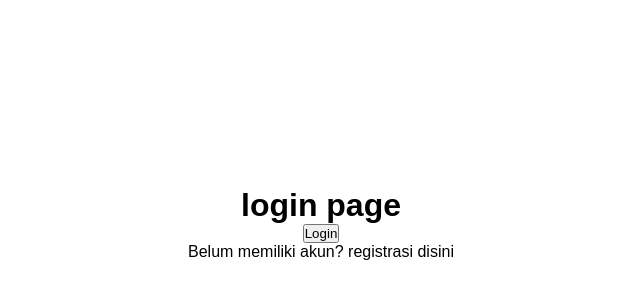
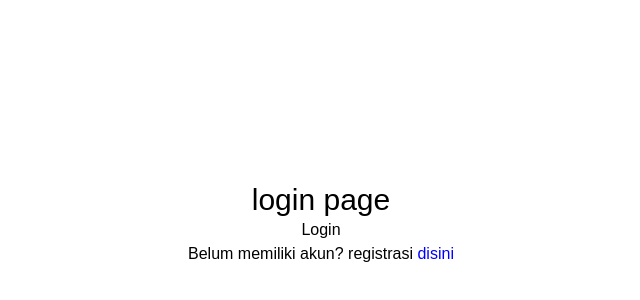
Before and after one commit to ramarfx/belajar-nextjs, a Next.js app: page /auth/login in a window 1280 px wide. Shown: the part 176-476 px from the top of the page, without its empty margins (319-959 px from the left). Built offline with nearby package versions, Linux system fonts and the light colour scheme.

Commit message:
tailwindcss

```diff
--- a/package.json
+++ b/package.json
@@ -18,5 +18,10 @@
     "react": "18.2.0",
     "react-dom": "18.2.0",
     "typescript": "5.3.3"
+  },
+  "devDependencies": {
+    "autoprefixer": "^10.4.18",
+    "postcss": "^8.4.35",
+    "tailwindcss": "^3.4.1"
   }
 }
--- /dev/null
+++ b/postcss.config.js
@@ -0,0 +1,6 @@
+module.exports = {
+  plugins: {
+    tailwindcss: {},
+    autoprefixer: {},
+  },
+}
--- a/src/styles/globals.css
+++ b/src/styles/globals.css
@@ -1,3 +1,7 @@
+@tailwind base;
+@tailwind components;
+@tailwind utilities;
+
 * {
   box-sizing: border-box;
   padding: 0;
--- a/src/views/auth/login/index.tsx
+++ b/src/views/auth/login/index.tsx
@@ -9,11 +9,11 @@ const LoginViews = () => {
   };
   return (
     <div className={styles.login}>
-      <h1>login page</h1>
+      <h1 className="text-3xl">login page</h1>
       <button onClick={() => handleLogin()}>Login</button>
       <p>
         Belum memiliki akun? registrasi{" "}
-        <Link href={"/auth/register"}>disini</Link>
+        <Link href={"/auth/register"} style={{ color: 'blue' }}>disini</Link>
       </p>
     </div>
   );
--- /dev/null
+++ b/tailwind.config.js
@@ -0,0 +1,15 @@
+/** @type {import('tailwindcss').Config} */
+module.exports = {
+  content: [
+    './app/**/*.{js,ts,jsx,tsx,mdx}', // Note the addition of the `app` directory.
+    './pages/**/*.{js,ts,jsx,tsx,mdx}',
+    './components/**/*.{js,ts,jsx,tsx,mdx}',
+
+    // Or if using `src` directory:
+    './src/**/*.{js,ts,jsx,tsx,mdx}',
+  ],
+  theme: {
+    extend: {},
+  },
+  plugins: [],
+}
```
Also changed, not shown: 1 other file (tests, documents, lock files or other folders).
